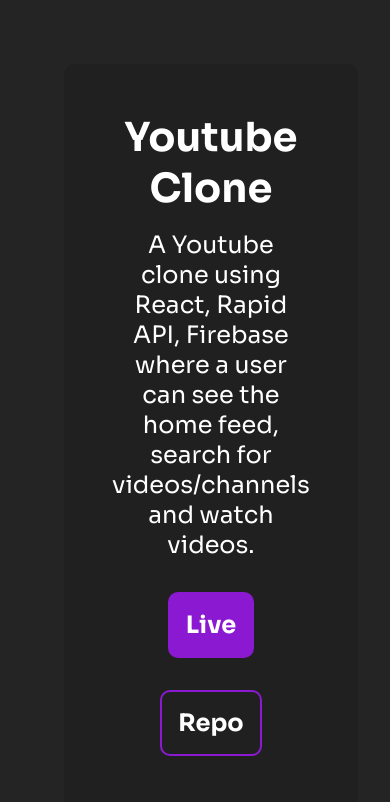
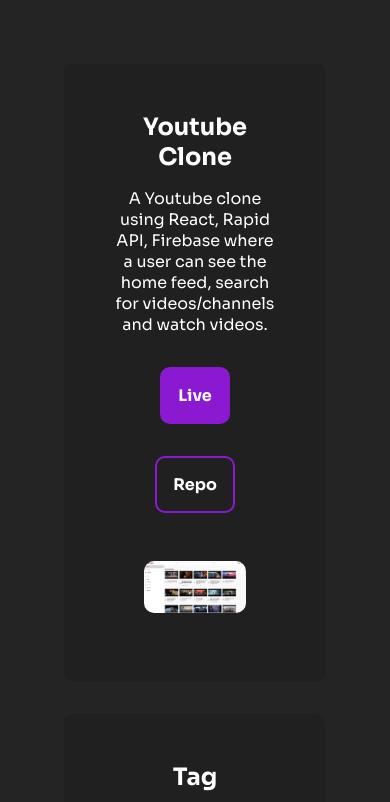
Before and after one commit to web3Gurung/shbht, a React (Create React App) app: page / in a window 390 px wide. Shown: the part 1708-2510 px from the top of the page. Built offline with nearby package versions, Linux system fonts and the light colour scheme.

Commit message:
changed font size of project containers

```diff
--- a/src/styles/ProjectDetailContainer.css
+++ b/src/styles/ProjectDetailContainer.css
@@ -70,3 +70,13 @@
         text-align: center;
     }
 }
+
+@media screen and (max-width: 450px) {
+    .project_info p, .project_website_btn, .project_src_code_btn {
+        font-size: 1rem;
+    }
+
+    .project_info h2 {
+        font-size: 1.5rem;
+    }
+}
```
